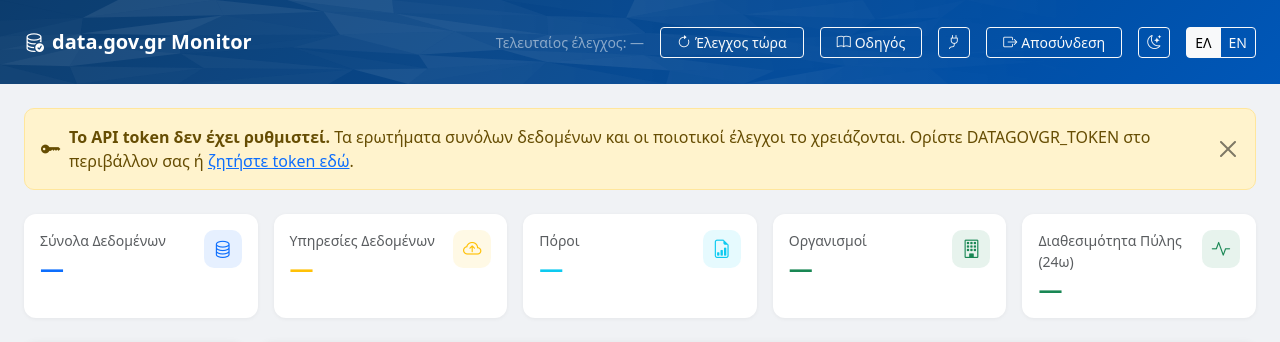
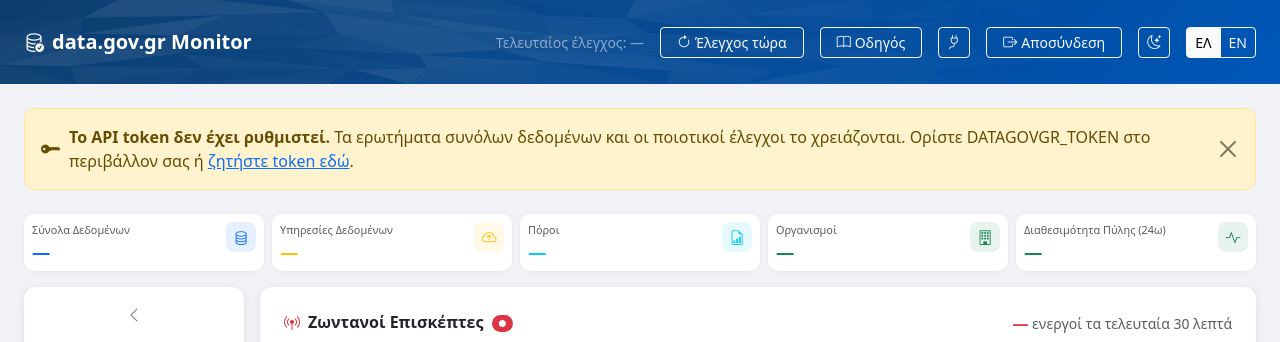
Before and after one commit to OpenDataGR/monitor-data-gov-gr, a Python web app: template templates/index.html in a window 1280 px wide. Shown: the top 342 px of the page. Run offline with Jinja, Linux system fonts and the light colour scheme; the template is opened without the code that fills it, so the values that code supplies are empty; some libraries are stand-ins or nearby versions.

Commit message:
style: make the top stat cards smaller and more compact
Tighter .stat-row-sm sizing (smaller value/label text, smaller icon
boxes, less padding, tighter grid gutters) -- scoped to that one class,
which only this stats row uses, so the traffic-stats cards elsewhere
(same markup shape, no .stat-row-sm) are untouched.

Co-Authored-By: Claude Sonnet 5 <noreply@anthropic.com>

```diff
--- a/templates/index.html
+++ b/templates/index.html
@@ -31,10 +31,11 @@
     .stat-card { border: none; border-radius: 12px; box-shadow: 0 2px 8px rgba(0,0,0,.08); transition: transform .2s, background-color .2s ease, color .2s ease, border-color .2s ease, box-shadow .2s ease; }
     .stat-card:hover { transform: translateY(-2px); }
     .stat-value { font-size: 2rem; font-weight: 700; line-height: 1.1; }
-    .stat-row-sm .stat-card { box-shadow: 0 1px 4px rgba(0,0,0,.05); }
-    .stat-row-sm .stat-value { font-size: 1.5rem; }
-    .stat-row-sm .icon-box { width: 38px; height: 38px; border-radius: 10px; }
-    .stat-row-sm .icon-box i { font-size: 1.15rem !important; }
+    .stat-row-sm .stat-card { box-shadow: 0 1px 4px rgba(0,0,0,.05); border-radius: 10px; }
+    .stat-row-sm .stat-value { font-size: 1.15rem; }
+    .stat-row-sm .stat-label { font-size: .68rem; }
+    .stat-row-sm .icon-box { width: 30px; height: 30px; border-radius: 8px; }
+    .stat-row-sm .icon-box i { font-size: .92rem !important; }
     .card { border: none; border-radius: 12px; box-shadow: 0 2px 8px rgba(0,0,0,.08); }
     /* ── Sidebar navigation ──────────────────────────────────────────── */
     .dashboard-sidebar {
@@ -395,12 +396,12 @@
   {% endif %}
 
   <!-- ── Stats row ──────────────────────────────────────────────────── -->
-  <div class="row row-cols-2 row-cols-xl-5 g-3 mb-4 stat-row-sm">
+  <div class="row row-cols-2 row-cols-xl-5 g-2 mb-3 stat-row-sm">
     <div class="col">
-      <div class="card stat-card p-3 h-100">
+      <div class="card stat-card p-2 h-100">
         <div class="d-flex justify-content-between align-items-start">
           <div>
-            <div class="text-muted small mb-1" data-i18n="stat.total_datasets">Total Datasets</div>
+            <div class="text-muted stat-label mb-1" data-i18n="stat.total_datasets">Total Datasets</div>
             <div class="stat-value text-primary" id="statDatasets">—</div>
           </div>
           <div class="icon-box bg-primary bg-opacity-10"><i class="bi bi-database fs-4 text-primary"></i></div>
@@ -408,10 +409,10 @@
       </div>
     </div>
     <div class="col">
-      <div class="card stat-card p-3 h-100">
+      <div class="card stat-card p-2 h-100">
         <div class="d-flex justify-content-between align-items-start">
           <div>
-            <div class="text-muted small mb-1" data-i18n="stat.data_services">Data Services</div>
+            <div class="text-muted stat-label mb-1" data-i18n="stat.data_services">Data Services</div>
             <div class="stat-value text-warning" id="statServices">—</div>
           </div>
           <div class="icon-box bg-warning bg-opacity-10"><i class="bi bi-cloud-arrow-up fs-4 text-warning"></i></div>
@@ -419,10 +420,10 @@
       </div>
     </div>
     <div class="col">
-      <div class="card stat-card p-3 h-100">
+      <div class="card stat-card p-2 h-100">
         <div class="d-flex justify-content-between align-items-start">
           <div>
-            <div class="text-muted small mb-1" data-i18n="stat.resources">Resources</div>
+            <div class="text-muted stat-label mb-1" data-i18n="stat.resources">Resources</div>
             <div class="stat-value text-info" id="statResources">—</div>
           </div>
           <div class="icon-box bg-info bg-opacity-10"><i class="bi bi-file-earmark-bar-graph fs-4 text-info"></i></div>
@@ -430,10 +431,10 @@
       </div>
     </div>
     <div class="col">
-      <div class="card stat-card p-3 h-100">
+      <div class="card stat-card p-2 h-100">
         <div class="d-flex justify-content-between align-items-start">
           <div>
-            <div class="text-muted small mb-1" data-i18n="stat.organizations">Organizations</div>
+            <div class="text-muted stat-label mb-1" data-i18n="stat.organizations">Organizations</div>
             <div class="stat-value text-success" id="statOrgs">—</div>
           </div>
           <div class="icon-box bg-success bg-opacity-10"><i class="bi bi-building fs-4 text-success"></i></div>
@@ -441,10 +442,10 @@
       </div>
     </div>
     <div class="col">
-      <div class="card stat-card p-3 h-100">
+      <div class="card stat-card p-2 h-100">
         <div class="d-flex justify-content-between align-items-start">
           <div>
-            <div class="text-muted small mb-1" data-i18n="stat.uptime">Portal Uptime (24h)</div>
+            <div class="text-muted stat-label mb-1" data-i18n="stat.uptime">Portal Uptime (24h)</div>
             <div class="stat-value text-success" id="statUptime">—</div>
           </div>
           <div class="icon-box bg-success bg-opacity-10"><i class="bi bi-activity fs-4 text-success"></i></div>
```
